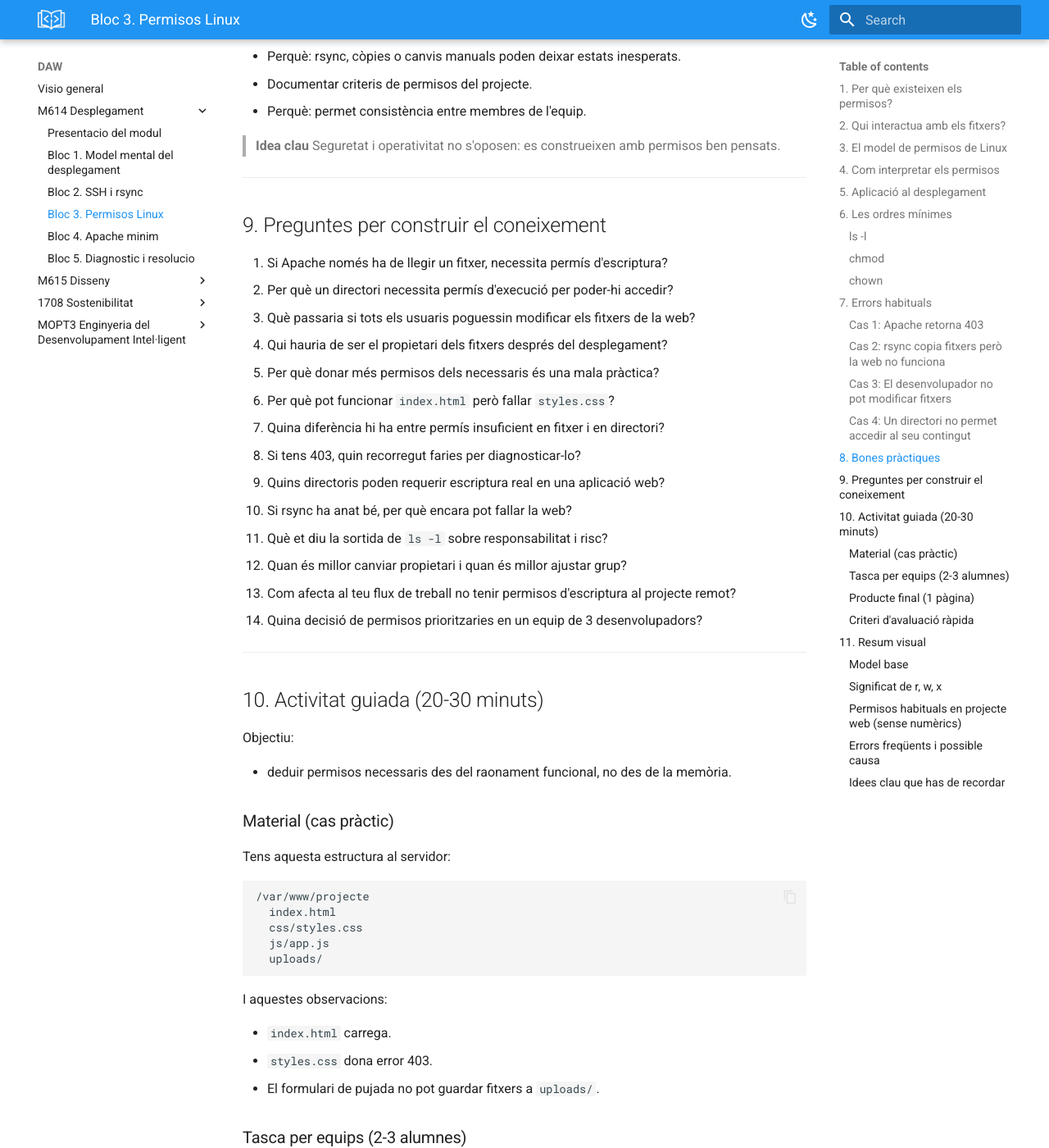
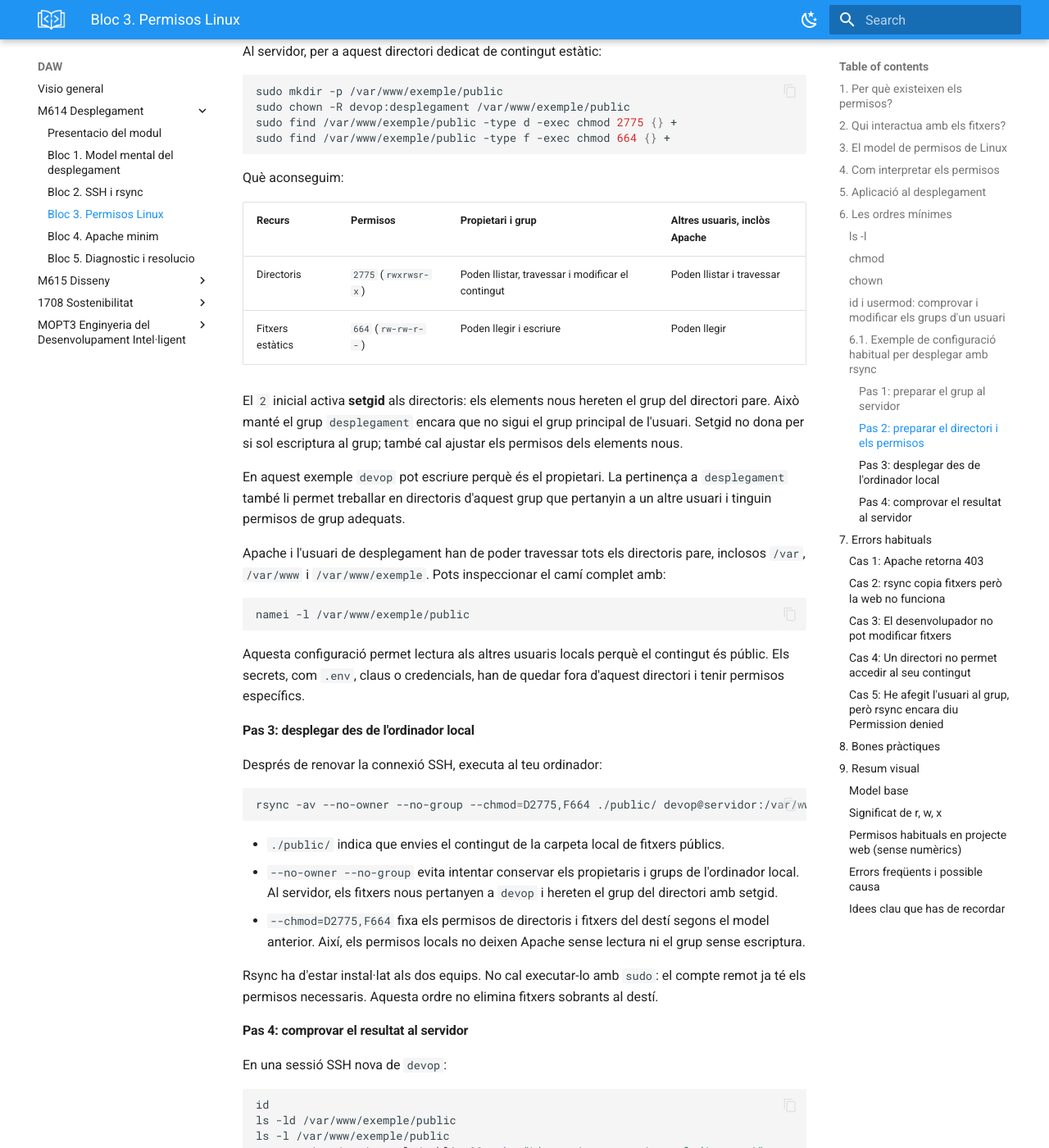
Before and after one commit to sllado1/Apunts, an MkDocs documentation site: the page built from docs/DAW/M614Desplegament/3_Permisos_Linux_Desplegament.md, in a window 1280 px wide and 1400 px high, scrolled down 6109 px. Shown: the whole window at 82% size. Built offline with MkDocs 1.6.1 and Material for MkDocs 9.7.7, drawn with Linux system fonts in a browser that asks for light colours; some of the changed text lies outside the part shown.

Commit message:
Update rights

````diff
--- a/docs/DAW/M614Desplegament/3_Permisos_Linux_Desplegament.md
+++ b/docs/DAW/M614Desplegament/3_Permisos_Linux_Desplegament.md
@@ -83,12 +83,12 @@ Important: el significat canvia una mica si parlem d'un fitxer o d'un directori.
 |---|---|---|
 | `r` | Pots llegir el contingut | Pots veure què hi ha dins (llistar noms) |
 | `w` | Pots modificar el fitxer | Pots crear, esborrar o reanomenar elements |
-| `x` | Pots executar-lo com a programa/script | Pots entrar-hi (traversar el directori) |
+| `x` | Pots executar-lo com a programa/script | Pots entrar-hi (travessar el directori) |
 
 Exemple de raonament:
 
 - Si Apache ha de servir `index.html`, necessita llegir-lo.
-- Si Apache ha d'arribar a `css/styles.css`, necessita poder traversar els directoris del camí.
+- Si Apache ha d'arribar a `css/styles.css`, necessita poder travessar els directoris del camí.
 
 > **Idea clau**
 > En directoris, el permís `x` és tan important com el `r`.
@@ -166,7 +166,7 @@ Situació real de projecte:
 
 ## 6. Les ordres mínimes
 
-No cal un manual complet. Amb tres comandes ben enteses tens gran part del control inicial.
+No cal un manual complet. Comença per consultar permisos, ajustar la propietat i comprovar els grups de l'usuari.
 
 ### `ls -l`
 
@@ -203,6 +203,117 @@ Quina idea has de retenir:
 > **Idea clau**
 > `ls -l` diagnostica, `chmod` ajusta permisos, `chown` ajusta propietat.
 
+### `id` i `usermod`: comprovar i modificar els grups d'un usuari
+
+Canviar el grup d'un fitxer no és el mateix que afegir un usuari a un grup:
+
+- `chown usuari:grup ruta` canvia el propietari i el grup del recurs.
+- `sudo usermod -aG grup usuari` afegeix l'usuari a un grup suplementari.
+- `id usuari` mostra els grups als quals pertany aquest usuari.
+
+Per exemple, al servidor:
+
+```bash
+id devop
+sudo usermod -aG desplegament devop
+id devop
+```
+
+El grup `devop` ha d'existir. L'opció `-a` vol dir afegir: amb `-G` sense `-a` substituiries la llista de grups suplementaris. Normalment no cal canviar el grup principal de l'usuari.
+
+Després del canvi, tanca la sessió SSH i obre'n una de nova perquè incorpori els grups actualitzats. Executa `id` dins la nova sessió per comprovar els grups efectius. Si reutilitzes connexions SSH persistents, també cal renovar-les.
+
+> **Idea clau**
+> Quan executes `rsync` sobre SSH, qui escriu al servidor és l'usuari de `usuari@servidor`. Els seus grups i permisos al servidor determinen si pot desplegar.
+
+### 6.1. Exemple de configuració habitual per desplegar amb rsync
+
+No hi ha una configuració única per a totes les aplicacions. Aquesta és una base senzilla per publicar **fitxers estàtics públics**, com HTML, CSS, JavaScript i imatges, en un servidor Debian/Ubuntu amb Apache:
+
+- `devop` és un compte existent que es connecta per SSH i envia fitxers amb rsync.
+- `desplegament` és el grup que pot modificar els fitxers publicats.
+- Apache s'executa amb l'usuari `www-data` i només necessita llegir aquests fitxers.
+- `/var/www/exemple/public` és el directori publicat, dedicat a aquesta web.
+
+#### Pas 1: preparar el grup al servidor
+
+Un administrador executa aquestes ordres al servidor, creant el grup només si encara no existeix:
+
+```bash
+sudo groupadd -f desplegament
+sudo usermod -aG desplegament devop
+```
+
+No afegim Apache al grup `desplegament`, perquè aquest grup tindrà permís per modificar el codi publicat.
+
+#### Pas 2: preparar el directori i els permisos
+
+Al servidor, per a aquest directori dedicat de contingut estàtic:
+
+```bash
+sudo mkdir -p /var/www/exemple/public
+sudo chown -R devop:desplegament /var/www/exemple/public
+sudo find /var/www/exemple/public -type d -exec chmod 2775 {} +
+sudo find /var/www/exemple/public -type f -exec chmod 664 {} +
+```
+
+Què aconseguim:
+
+| Recurs | Permisos | Propietari i grup | Altres usuaris, inclòs Apache |
+|---|---|---|---|
+| Directoris | `2775` (`rwxrwsr-x`) | Poden llistar, travessar i modificar el contingut | Poden llistar i travessar |
+| Fitxers estàtics | `664` (`rw-rw-r--`) | Poden llegir i escriure | Poden llegir |
+
+El `2` inicial activa **setgid** als directoris: els elements nous hereten el grup del directori pare. Això manté el grup `desplegament` encara que no sigui el grup principal de l'usuari. Setgid no dona per si sol escriptura al grup; també cal ajustar els permisos dels elements nous.
+
+En aquest exemple `devop` pot escriure perquè és el propietari. La pertinença a `desplegament` també li permet treballar en directoris d'aquest grup que pertanyin a un altre usuari i tinguin permisos de grup adequats.
+
+Apache i l'usuari de desplegament han de poder travessar tots els directoris pare, inclosos `/var`, `/var/www` i `/var/www/exemple`. Pots inspeccionar el camí complet amb:
+
+```bash
+namei -l /var/www/exemple/public
+```
+
+Aquesta configuració permet lectura als altres usuaris locals perquè el contingut és públic. Els secrets, com `.env`, claus o credencials, han de quedar fora d'aquest directori i tenir permisos específics.
+
+#### Pas 3: desplegar des de l'ordinador local
+
+Després de renovar la connexió SSH, executa al teu ordinador:
+
+```bash
+rsync -av --no-owner --no-group --chmod=D2775,F664 ./public/ devop@servidor:/var/www/exemple/public/
+```
+
+- `./public/` indica que envies el contingut de la carpeta local de fitxers públics.
+- `--no-owner --no-group` evita intentar conservar els propietaris i grups de l'ordinador local. Al servidor, els fitxers nous pertanyen a `devop` i hereten el grup del directori amb setgid.
+- `--chmod=D2775,F664` fixa els permisos de directoris i fitxers del destí segons el model anterior. Així, els permisos locals no deixen Apache sense lectura ni el grup sense escriptura.
+
+Rsync ha d'estar instal·lat als dos equips. No cal executar-lo amb `sudo`: el compte remot ja té els permisos necessaris. Aquesta ordre no elimina fitxers sobrants al destí.
+
+#### Pas 4: comprovar el resultat al servidor
+
+En una sessió SSH nova de `devop`:
+
+```bash
+id
+ls -ld /var/www/exemple/public
+ls -l /var/www/exemple/public
+test -w /var/www/exemple/public && echo "L'usuari pot escriure al directori"
+```
+
+Un administrador pot comprovar que Apache llegeix un fitxer desplegat:
+
+```bash
+sudo -u www-data test -r /var/www/exemple/public/index.html && echo "Apache pot llegir index.html"
+```
+
+Perquè la web es mostri, el lloc d'Apache també ha de tenir el `DocumentRoot` apuntant a `/var/www/exemple/public` i permetre l'accés a aquest directori en la seva configuració. Uns permisos Linux correctes no substitueixen aquesta configuració.
+
+Si l'aplicació necessita escriure a `uploads/` o `cache/`, dona permisos a l'usuari que executa l'aplicació només en aquests directoris. Mantén aquestes dades fora de la sincronització del codi. No cal donar escriptura a Apache sobre tota la web ni afegir-lo al grup de desplegament.
+
+> **Idea clau**
+> Una base coherent combina usuari remot autoritzat, grup correcte, directoris que hereten el grup i permisos de rsync compatibles amb la lectura d'Apache.
+
 ---
 
 ## 7. Errors habituals
@@ -231,6 +342,12 @@ Quina idea has de retenir:
 - Possible causa: falta permís d'execució (`x`) al directori.
 - Primer que comprovaria: permís del directori, no només del fitxer.
 
+### Cas 5: He afegit l'usuari al grup, però rsync encara diu `Permission denied`
+
+- Possible causa: la connexió SSH encara utilitza els grups de la sessió anterior, o el directori no té el grup o els permisos esperats.
+- Primer que comprovaria: `id` en una connexió SSH nova i `ls -ld /ruta/desti` al servidor.
+- Per crear, substituir o eliminar fitxers, l'usuari necessita escriptura i execució sobre el directori corresponent. Pertànyer al grup no serveix si aquest grup no té els permisos necessaris.
+
 > **Idea clau**
 > Molts errors de desplegament no són de codi, són de permisos i propietat.
 
@@ -254,75 +371,7 @@ Quina idea has de retenir:
 
 ---
 
-## 9. Preguntes per construir el coneixement
-
-1. Si Apache només ha de llegir un fitxer, necessita permís d'escriptura?
-2. Per què un directori necessita permís d'execució per poder-hi accedir?
-3. Què passaria si tots els usuaris poguessin modificar els fitxers de la web?
-4. Qui hauria de ser el propietari dels fitxers després del desplegament?
-5. Per què donar més permisos dels necessaris és una mala pràctica?
-6. Per què pot funcionar `index.html` però fallar `styles.css`?
-7. Quina diferència hi ha entre permís insuficient en fitxer i en directori?
-8. Si tens 403, quin recorregut faries per diagnosticar-lo?
-9. Quins directoris poden requerir escriptura real en una aplicació web?
-10. Si rsync ha anat bé, per què encara pot fallar la web?
-11. Què et diu la sortida de `ls -l` sobre responsabilitat i risc?
-12. Quan és millor canviar propietari i quan és millor ajustar grup?
-13. Com afecta al teu flux de treball no tenir permisos d'escriptura al projecte remot?
-14. Quina decisió de permisos prioritzaries en un equip de 3 desenvolupadors?
-
----
-
-## 10. Activitat guiada (20-30 minuts)
-
-Objectiu:
-
-- deduir permisos necessaris des del raonament funcional, no des de la memòria.
-
-### Material (cas pràctic)
-
-Tens aquesta estructura al servidor:
-
-```text
-/var/www/projecte
-  index.html
-  css/styles.css
-  js/app.js
-  uploads/
-```
-
-I aquestes observacions:
-
-- `index.html` carrega.
-- `styles.css` dona error 403.
-- El formulari de pujada no pot guardar fitxers a `uploads/`.
-
-### Tasca per equips (2-3 alumnes)
-
-1. Identifiqueu actors: desenvolupador, Apache, altres.
-2. Deduïu quins permisos necessita cada recurs per funcionar.
-3. Determineu si hi ha problema de seguretat en algun directori.
-4. Proposeu canvis de permisos i/o propietat i justifiqueu-los.
-5. Definiu quina comprovació faríeu primer amb `ls -l`.
-
-### Producte final (1 pàgina)
-
-- Taula amb recurs -> actor -> permís necessari -> risc si és massa permissiu.
-- Hipòtesi del problema principal.
-- Canvi proposat i justificació.
-
-### Criteri d'avaluació ràpida
-
-- Distingir fitxer vs directori correctament.
-- Relacionar permisos amb funció real de cada actor.
-- Prioritzar mínim permís necessari.
-
-> **Idea clau**
-> Si pots justificar "per què" d'un permís, no depens de receptes.
-
----
-
-## 11. Resum visual
+## 9. Resum visual
 
 ### Model base
 
@@ -375,3 +424,5 @@ Què?
 8. Dona només el mínim necessari per funcionar.
 9. Molts errors de desplegament són de permisos, no de codi.
 10. Si pots justificar un permís, ja tens model mental.
+11. `usermod -aG` afegeix l'usuari a un grup; després cal renovar la sessió SSH.
+12. Setgid manté el grup dels elements nous; els permisos de rsync han de mantenir els accessos necessaris.
````
